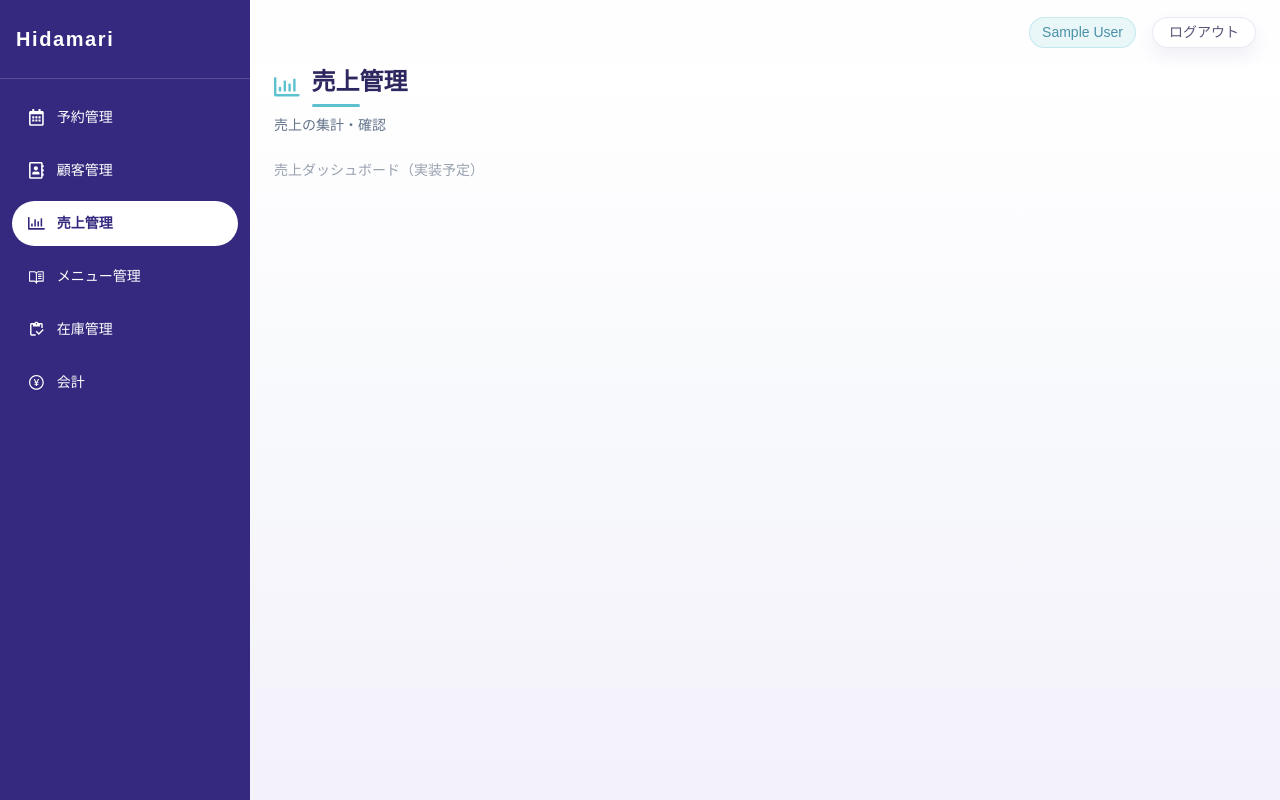
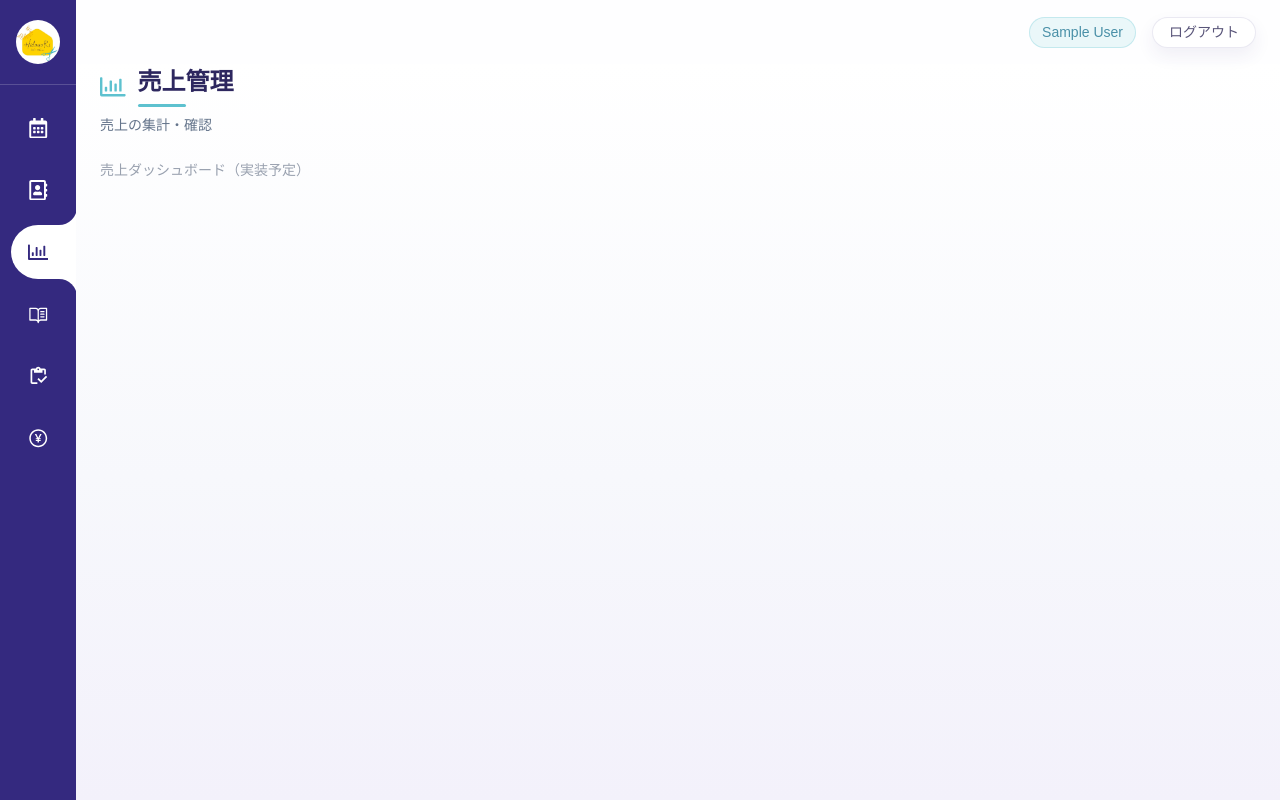
Before and after one commit to potatoguratan/hidamari, a Next.js app: page /sales in a window 1280 px wide. Built offline with nearby package versions, Linux system fonts and the light colour scheme; no server answers; sample sign-in values are in the browser's storage.

Commit message:
サイドバーのアニメーション追加

```diff
--- a/components/layout/Header/Header.module.scss
+++ b/components/layout/Header/Header.module.scss
@@ -16,7 +16,7 @@
   padding: var(--sp-2); border-radius: var(--radius);
   width: 38px; height: 38px;
 
-  @include mobile-and-tablet { display: flex; }
+  @include mobile { display: flex; }
 }
 
 /* 3本線 */
--- a/components/layout/Sidebar/Sidebar.module.scss
+++ b/components/layout/Sidebar/Sidebar.module.scss
@@ -1,65 +1,247 @@
-/* サイドバー全体は var(--c-main) のフラット背景 */
 .sidebar {
   width: var(--sidebar-width);
   height: 100dvh;
   background: var(--c-purple);
-  display: flex; flex-direction: column; flex-shrink: 0;
-  position: sticky; top: 0;
-  @include mobile-and-tablet {
-    position: fixed; top: 0; left: 0; z-index: 300;
+  display: flex;
+  flex-direction: column;
+  flex-shrink: 0;
+  overflow: visible;
+  position: sticky;
+  top: 0;
+
+  @include tablet-and-up {
+    width: 76px;
+    align-items: center;
+  }
+
+  @include mobile {
+    position: fixed;
+    top: 0;
+    left: 0;
+    z-index: 300;
+    width: var(--sidebar-width);
+    align-items: stretch;
     transform: translateX(-100%);
     transition: transform var(--t-normal);
-    &.open { transform: translateX(0); }
+
+    &.open {
+      transform: translateX(0);
+    }
   }
 }
 
 .overlay {
   display: none;
-  @include mobile-and-tablet {
-    display: block; position: fixed; inset: 0;
-    background: rgba(0, 0, 0, 0.45); z-index: 299;
-  }
 }
 
 .logo {
   padding: var(--sp-6) var(--sp-4);
   border-bottom: 1px solid rgba(255, 255, 255, 0.18);
+
+  @include tablet-and-up {
+    width: 100%;
+    padding: var(--sp-5) 0;
+    text-align: center;
+  }
 }
 
-.logoText {
-  font-size: var(--fs-xl);
-  font-weight: var(--fw-bold);
-  color: var(--c-white);
-  letter-spacing: 0.08em;
+.logoImage {
+  display: block;
+  width: 48px;
+  height: 48px;
+  border-radius: 50%;
+  object-fit: cover;
+
+  @include tablet-and-up {
+    width: 44px;
+    height: 44px;
+    margin: 0 auto;
+  }
 }
 
 .nav {
   flex: 1;
   padding: var(--sp-4) var(--sp-3);
-  display: flex; flex-direction: column; gap: var(--sp-2);
+  display: flex;
+  flex-direction: column;
+  gap: var(--sp-2);
   overflow-y: auto;
+  overflow-x: visible;
+  position: relative;
+
+  @include tablet-and-up {
+    width: 100%;
+    align-items: center;
+    padding: var(--sp-4) 0;
+  }
 }
 
-/* ────────────────────────────────────────────
-   ナビ項目: var(--c-main) (#5dc1cf) 上でのニューモフィズム
-   dark shadow  : rgba(50, 148, 162, 0.65)
-   light shadow : rgba(120, 218, 232, 0.7)
-──────────────────────────────────────────── */
 .navItem {
-  display: flex; align-items: center; gap: var(--sp-3);
+  position: relative;
+  z-index: 0;
+  display: flex;
+  align-items: center;
+  gap: var(--sp-3);
   padding: var(--sp-3) var(--sp-4);
   border-radius: var(--radius-pill);
   color: var(--c-white);
   text-decoration: none;
-  font-size: var(--fs-sm); font-weight: var(--fw-medium);
+  font-size: var(--fs-sm);
+  font-weight: var(--fw-medium);
   transition: background-color var(--t-fast), color var(--t-fast);
 
+  @include tablet-and-up {
+    width: 60px;
+    height: 54px;
+    justify-content: center;
+    padding: 0;
+    border-radius: 27px 0 0 27px;
+  }
+
   &.active {
+    color: var(--c-purple);
     font-weight: var(--fw-semibold);
-    /* 押し込み */
-    background: var(--c-white);
-    color: var(--c-purple);
+
+    @include tablet-and-up {
+      background: transparent;
+    }
   }
 }
 
-.icon { font-size: 1.2em; flex-shrink: 0; color: currentColor; }
+.activePlate {
+  display: none;
+}
+
+.connected .activePlate {
+  position: absolute;
+  inset: 0;
+  z-index: -1;
+  display: block;
+  border-radius: var(--radius-pill);
+  background: var(--c-white);
+
+  @include tablet-and-up {
+    top: 0;
+    right: auto;
+    bottom: 0;
+    left: 3px;
+    width: 54px;
+    border-radius: 50%;
+  }
+}
+
+.activeConnector {
+  display: none;
+}
+
+.connected .activeConnector {
+  @include tablet-and-up {
+    position: absolute;
+    z-index: -2;
+    top: 0;
+    right: -24px;
+    bottom: 0;
+    left: 30px;
+    display: block;
+    background: var(--c-white);
+
+    &::before,
+    &::after {
+      content: "";
+      position: absolute;
+      right: 0;
+      width: 18px;
+      height: 18px;
+      background: transparent;
+      pointer-events: none;
+    }
+
+    &::before {
+      top: -18px;
+      right: 15px;
+      border-bottom-right-radius: 18px;
+      box-shadow: 8px 8px 0 8px var(--c-white);
+      transform-origin: right bottom;
+    }
+
+    &::after {
+      bottom: -18px;
+      right: 15px;
+      border-top-right-radius: 18px;
+      box-shadow: 8px -8px 0 8px var(--c-white);
+      transform-origin: right top;
+    }
+  }
+}
+
+.movingIndicator {
+  display: none;
+
+  @include tablet-and-up {
+    --item-step: 62px;
+    position: absolute;
+    top: var(--sp-4);
+    right: -16px;
+    z-index: 0;
+    display: block;
+    width: 81px;
+    height: 54px;
+    border-radius: 27px 0 0 27px;
+    background: var(--c-white);
+    animation: moveSelection 260ms ease-in-out both;
+    pointer-events: none;
+
+    &::before,
+    &::after {
+      content: "";
+      position: absolute;
+      right: 15px;
+      width: 18px;
+      height: 18px;
+      background: transparent;
+      pointer-events: none;
+    }
+
+    &::before {
+      top: -18px;
+      border-bottom-right-radius: 18px;
+      box-shadow: 8px 8px 0 8px var(--c-white);
+    }
+
+    &::after {
+      bottom: -18px;
+      border-top-right-radius: 18px;
+      box-shadow: 8px -8px 0 8px var(--c-white);
+    }
+  }
+}
+
+.icon {
+  font-size: 1.2em;
+  flex-shrink: 0;
+  color: currentColor;
+
+  @include tablet-and-up {
+    font-size: 1.28rem;
+  }
+}
+
+.label {
+  @include tablet-and-up {
+    position: absolute;
+    width: 1px;
+    height: 1px;
+    overflow: hidden;
+    clip: rect(0 0 0 0);
+    white-space: nowrap;
+  }
+}
+
+@keyframes moveSelection {
+  0% {
+    transform: translateY(calc(var(--from-index) * var(--item-step)));
+  }
+  100% {
+    transform: translateY(calc(var(--to-index) * var(--item-step)));
+  }
+}
--- a/components/layout/Sidebar/index.tsx
+++ b/components/layout/Sidebar/index.tsx
@@ -1,7 +1,10 @@
 "use client"
 
 import Link from "next/link"
+import Image from "next/image"
 import { usePathname } from "next/navigation"
+import { useEffect, useMemo, useRef, useState } from "react"
+import type { CSSProperties, MouseEvent } from "react"
 import { useUiStore } from "@/store"
 import { FaRegCalendarAlt, FaRegAddressBook, FaRegChartBar } from "react-icons/fa"
 import { PiBookOpenText } from "react-icons/pi"
@@ -19,35 +22,88 @@ const NAV_ITEMS: { href: string; label: string; Icon: IconType }[] = [
   { href: "/checkout",     label: "会計",        Icon: AiOutlinePayCircle },
 ]
 
+type SelectionTransition = {
+  from: number
+  to: number
+  key: number
+}
+
 export default function Sidebar() {
   const pathname = usePathname()
   const { sidebarOpen, setSidebarOpen } = useUiStore()
+  const activeIndex = useMemo(
+    () => NAV_ITEMS.findIndex((item) => pathname.startsWith(item.href)),
+    [pathname],
+  )
+  const [transition, setTransition] = useState<SelectionTransition | null>(null)
+  const animationKey = useRef(0)
+
+  useEffect(() => {
+    if (!transition) return
+    const timer = window.setTimeout(() => setTransition(null), 260)
+
+    return () => window.clearTimeout(timer)
+  }, [transition])
+
+  const handleNavClick = (event: MouseEvent<HTMLAnchorElement>, index: number) => {
+    if (transition) {
+      event.preventDefault()
+      return
+    }
+
+    if (activeIndex >= 0 && index !== activeIndex) {
+      animationKey.current += 1
+      setTransition({
+        from: activeIndex,
+        to: index,
+        key: animationKey.current,
+      })
+    }
+    setSidebarOpen(false)
+  }
 
   return (
     <>
-      {sidebarOpen && (
-        <div
-          className={styles.overlay}
-          onClick={() => setSidebarOpen(false)}
-          aria-hidden
-        />
-      )}
       <aside className={[styles.sidebar, sidebarOpen ? styles.open : ""].filter(Boolean).join(" ")}>
         <div className={styles.logo}>
-          <span className={styles.logoText}>Hidamari</span>
+          <Image
+            src="/logo.jpg"
+            alt="Hidamari"
+            width={48}
+            height={48}
+            className={styles.logoImage}
+            priority
+          />
         </div>
         <nav className={styles.nav}>
-          {NAV_ITEMS.map((item) => {
+          {transition && (
+            <span
+              key={transition.key}
+              className={styles.movingIndicator}
+              style={{
+                "--from-index": transition.from,
+                "--to-index": transition.to,
+              } as CSSProperties}
+              aria-hidden
+            />
+          )}
+          {NAV_ITEMS.map((item, index) => {
             const active = pathname.startsWith(item.href)
             return (
               <Link
                 key={item.href}
                 href={item.href}
-                className={[styles.navItem, active ? styles.active : ""].filter(Boolean).join(" ")}
-                onClick={() => setSidebarOpen(false)}
+                className={[
+                  styles.navItem,
+                  active ? styles.active : "",
+                  active && !transition ? styles.connected : "",
+                ].filter(Boolean).join(" ")}
+                onClick={(event) => handleNavClick(event, index)}
               >
+                <span className={styles.activePlate} aria-hidden />
+                <span className={styles.activeConnector} aria-hidden />
                 <item.Icon className={styles.icon} aria-hidden />
-                <span>{item.label}</span>
+                <span className={styles.label}>{item.label}</span>
               </Link>
             )
           })}
--- a/proxy.ts
+++ b/proxy.ts
@@ -31,5 +31,5 @@ export default auth((req) => {
 })
 
 export const config = {
-  matcher: ["/((?!_next/static|_next/image|favicon.ico|public/).*)"],
+  matcher: ["/((?!_next/static|_next/image|favicon.ico|.*\\.(?:png|jpg|jpeg|gif|webp|svg|ico)$).*)"],
 }
```
